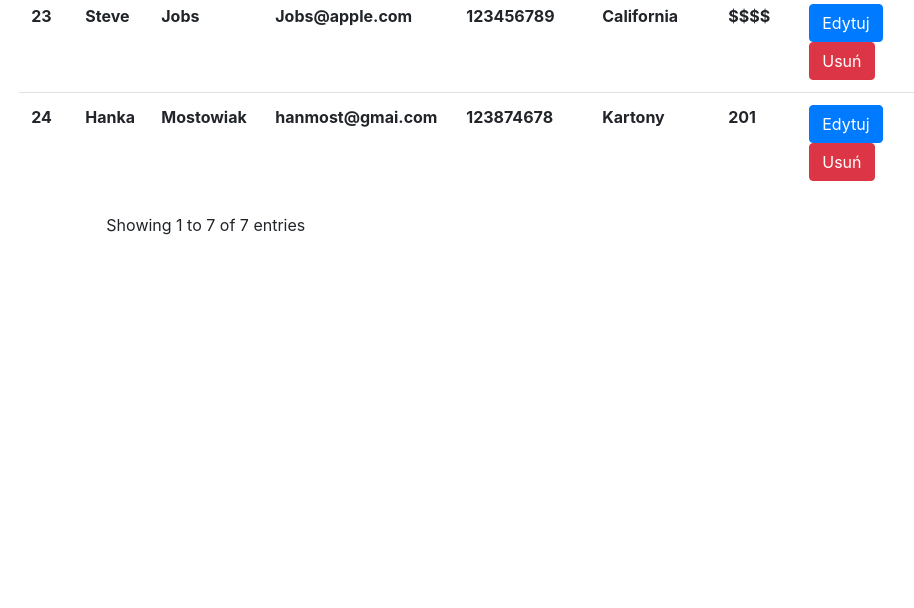
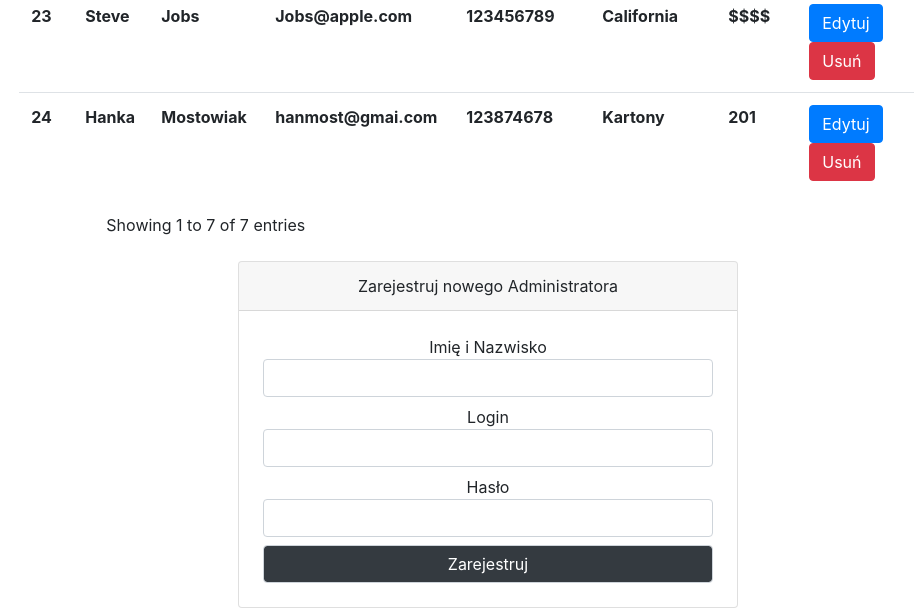
Before and after one commit to Suivez/Adress-book, a PHP site: page /CRUD.php in a window 1280 px wide. Shown: the part 918-1526 px from the top of the page, without its empty margins (152-1066 px from the left). Before the commit the page ends 1153 px from the top, so only its background shows below. Run offline with PHP 8.4, Linux system fonts and the light colour scheme; data comes from the database, SQL or seed files in the repository; some libraries are stand-ins or nearby versions.

Commit message:
added registration form

```diff
--- a/CRUD.php
+++ b/CRUD.php
@@ -18,7 +18,6 @@ session_start();
 ?>
 </head>
 <body>
-
     <div class="container-fluid" style="margin-top:100px">
         <center>
         <div class="w-75">
@@ -45,6 +44,10 @@ session_start();
             </tbody>
         </table>
         </div>
+        <br>
+        <?php
+            include_once 'Register.php';
+        ?>
         </center>
     </div>
     </div>
--- a/Login_Behind.php
+++ b/Login_Behind.php
@@ -6,9 +6,9 @@
             $username = $_POST["usernametbx"];
             $password = $_POST["passwordtbx"];
             $DBConnection = new DBConnection;
-            $command = mysqli_query($DBConnection->getdbconnection(), "Select * from account_table where IDUsername='".$username."' AND IDPassword='".$password."'");
+            $command = mysqli_query($DBConnection->getdbconnection(), "Select * from account_table where IDUsername='".$username."'");
             $row = mysqli_fetch_array($command);
-            if ($username == $row["IDUsername"] && $password  == $row["IDPassword"])
+            if ($username == $row["IDUsername"] && password_verify($password, $row["IDPassword"]))
             {
                 session_start();
                 $_SESSION["Account-Login"]='';
--- /dev/null
+++ b/Register.php
@@ -0,0 +1,41 @@
+<div class="login-main">
+    <div class="login-form" style="right:100px; top:150px">
+        <div class="card" style="width:500px">
+            <div class="card-header">Zarejestruj nowego Administratora</div>
+            <div class="card-body">
+                <form method="POST">
+                    <div class="p-1">
+                        <div>Imię i Nazwisko</div>
+                        <div><input name="usernamebx" required class="form-control"></div>
+                    </div>
+                    <div class="p-1">
+                        <div>Login</div>
+                        <div><input name="loginbx" required class="form-control"></div>
+                    </div>
+                    <div class="p-1">
+                        <div>Hasło</div>
+                        <div><input name="passwordbx" required class="form-control"></div>
+                    </div>
+                    <div class="p-1">
+                        <div class="d-flex">
+                            <input type="submit" name="addNewAdmin" style="width:500px" value="Zarejestruj"
+                                class="form-control bg-dark text-white">
+                        </div>
+                    </div>
+                </form>
+            </div>
+        </div>
+    </div>
+</div>
+<?php
+    if(isset($_POST["addNewAdmin"])){
+        $passwordHash = password_hash($_POST["passwordbx"], PASSWORD_DEFAULT);
+        include_once 'MyFrameworks/DBQuery.php';
+        $DBQuery = new DBQuery;
+        $DBQuery->IUD("Insert INTO account_table (IDName, IDUsername, IDPassword) VALUES ('"
+        .$_POST["usernamebx"]."','"
+        .$_POST["loginbx"]."','"
+        .$passwordHash."') "
+        );
+    }
+?>
```
